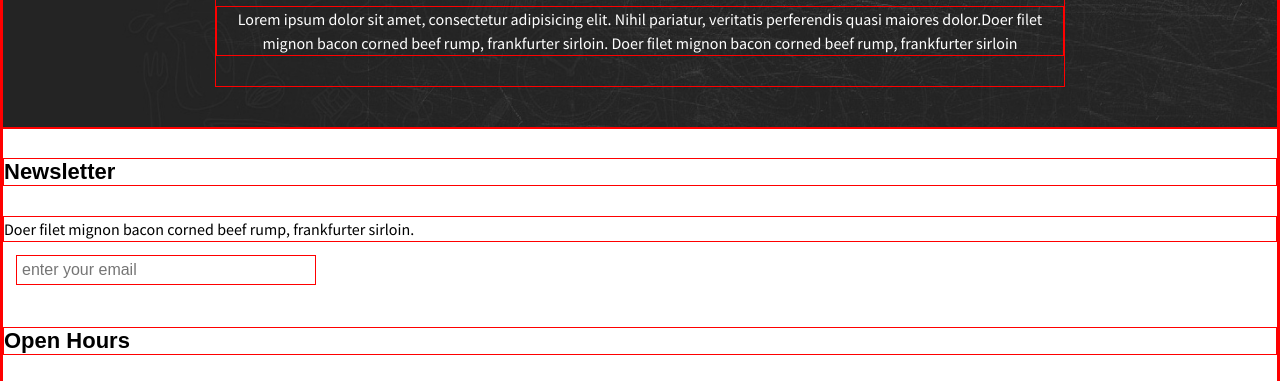
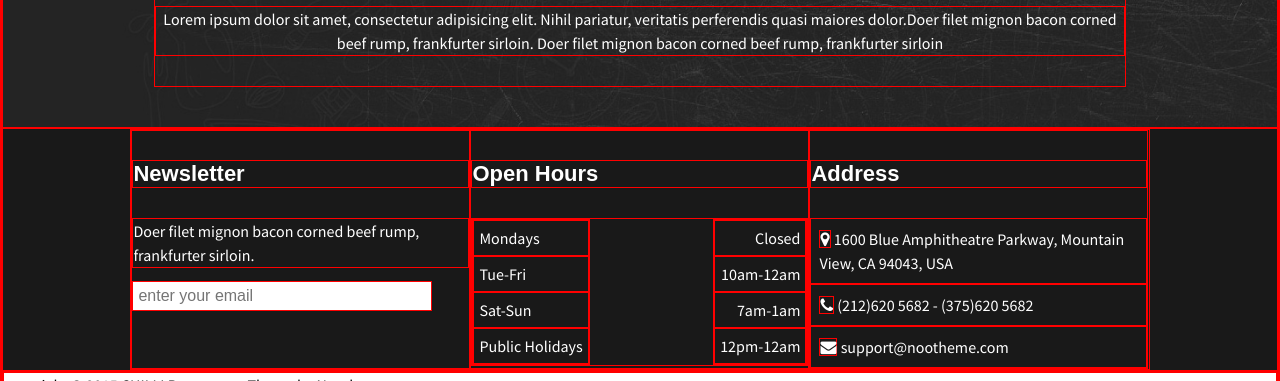
Before and after one commit to MichellePayne/resturant-PSD-Conversion, a website: page index.html in a window 1280 px wide. Shown: the part 3530-3911 px from the top of the page. Drawn offline with nearby package versions, Linux system fonts and the light colour scheme; files that its build step writes are made by us from their sources; a web font is replaced by a local one.

Commit message:
finsihed newsletter section

```diff
--- a/dev/styles/style.scss
+++ b/dev/styles/style.scss
@@ -248,12 +248,46 @@ input{
 	padding:30px;
 }
 .preFooterText{
-	width:70%;
+	width:80%;
 	margin: 10px auto;
 }
 .preFooterText p{
 	margin-bottom: 30px;
 }
+// end of prefooter
+// newsletter
+.newsletter{
+	background-color: rgba(0,0,0,0.9);
+	color:#fff;
+}
+.newsWrap{
+	width:80%;
+	margin:0 auto;
+	display: flex;
+}
+.news, .hours, .address{
+	width:33.33%;
+}
+.news input{
+	margin-left:0;
+}
+.open{
+	display: flex;
+	justify-content:space-between;
+}
+.open p{
+	padding:5px;
+}
+.times{
+	text-align: right;
+}
+.address p{
+	padding:8px;
+}
+
+
+
+
 
 
 
--- a/index.html
+++ b/index.html
@@ -155,25 +155,41 @@
 		</div>
 	</section>
 	<section class="newsletter">
+		<div class="newsWrap">
+			<div class="news">
 				<h4>Newsletter</h4>
 				<p>Doer filet mignon bacon corned beef rump, frankfurter sirloin.</p>
-		<input type="text" placeholder="enter your email">
+				<input class="special" type="text" placeholder="enter your email">
+
+			</div>
+				<div class="hours">
 				<h4>Open Hours</h4>
+			<div class="open">
+					<div class="days">
 						<p>Mondays</p>
 						<p>Tue-Fri</p>
 						<p>Sat-Sun</p>
 						<p>Public Holidays</p>
+					</div>
+					<div class="times">
 						<p>Closed</p>
 						<p>10am-12am</p>
 						<p>7am-1am</p>
 						<p>12pm-12am</p>
+					</div>
+				</div>
+			</div>
+
+			<div class="address">
 				<h4>Address</h4>
-		<i class="fa fa-map-marker" aria-hidden="true"></i>
-		<p>1600 Blue Amphitheatre Parkway, Mountain View, CA 94043, USA</p>
-		<i class="fa fa-phone" aria-hidden="true"></i>
-		<p>(212)620 5682 - (375)620 5682</p>
-		<i class="fa fa-envelope" aria-hidden="true"></i>
-		<p>support@nootheme.com</p>
+				<p><i class="fa fa-map-marker" aria-hidden="true"></i>
+				1600 Blue Amphitheatre Parkway, Mountain View, CA 94043, USA</p>
+				<p><i class="fa fa-phone" aria-hidden="true"></i>
+				(212)620 5682 - (375)620 5682</p>
+				<p><i class="fa fa-envelope" aria-hidden="true"></i>
+				support@nootheme.com</p>
+			</div>
+		</div>
 	</section>
 	<footer>
 		<p>copyright &copy 2015 CHILLI Restaurant. Theme by Nootheme</p>
```
Lines whose indentation alone changed are shown as unchanged.
